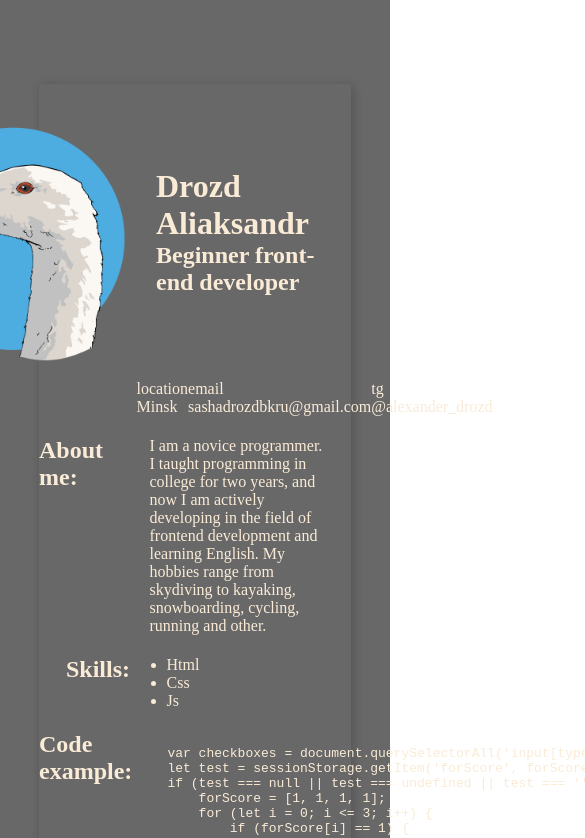
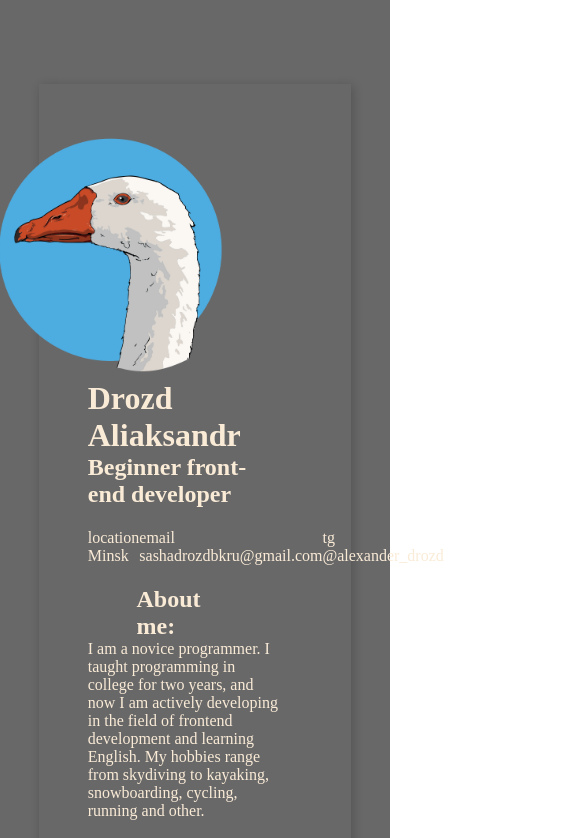
Before and after one commit to sashkka1/rsschool-cv, a plain HTML site: page index.html in a window 390 px wide. Shown: the top 838 px of the page, 585 px wide, since content can reach past the window. Drawn offline with Linux system fonts and the light colour scheme.

Commit message:
feat: add adaptiv

```diff
--- a/style/style.css
+++ b/style/style.css
@@ -30,7 +30,6 @@ a {
     padding-right: 5vw;
     display: flex;
     justify-content: right;
-
 }
 .right{
     width: 50vw;
@@ -52,8 +51,10 @@ a {
 
 .foto-short-description,.foto-short-description-foto{
     padding-top: 2.5vh;
+    align-items: center;
+}
+.foto-short-description-foto{
     height: 30vh;
-    align-items: center;
 }
 
 .contacts > .right{
@@ -79,12 +80,22 @@ li{
     align-items: center;
     flex-direction: row;
     justify-content: space-around;
+        flex-wrap: wrap;
 }
 .footer-conteiner > *{
-    /* color: black; */
     color: rgb(223, 180, 125);
 }
 
 .footer-logo{
     height: 7vh;
 }
+
+
+
+
+@media (max-width: 1100px) {
+    .foto-short-description,.foto-short-description-foto, .contacts, .description, .skills, .code-example, .education, .english{
+        align-items: center;
+        flex-direction: column;
+    }
+}
```
